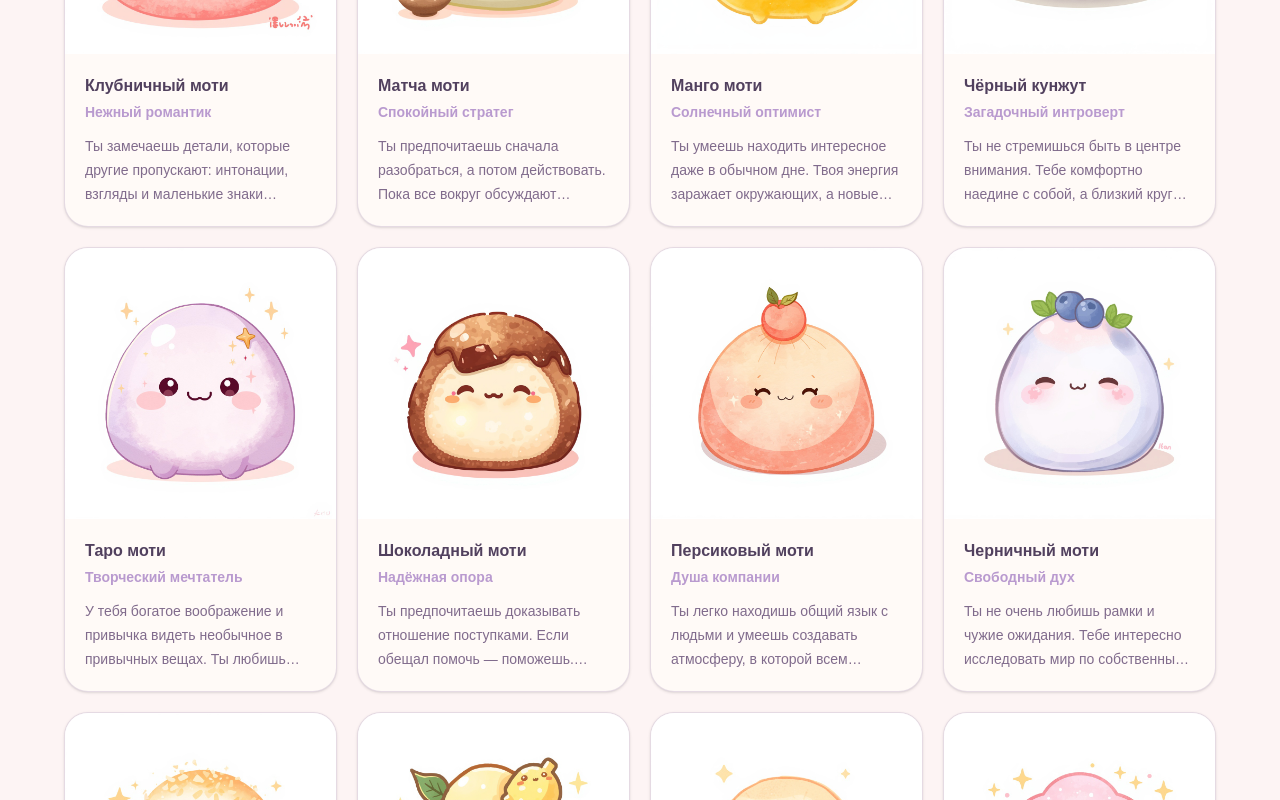
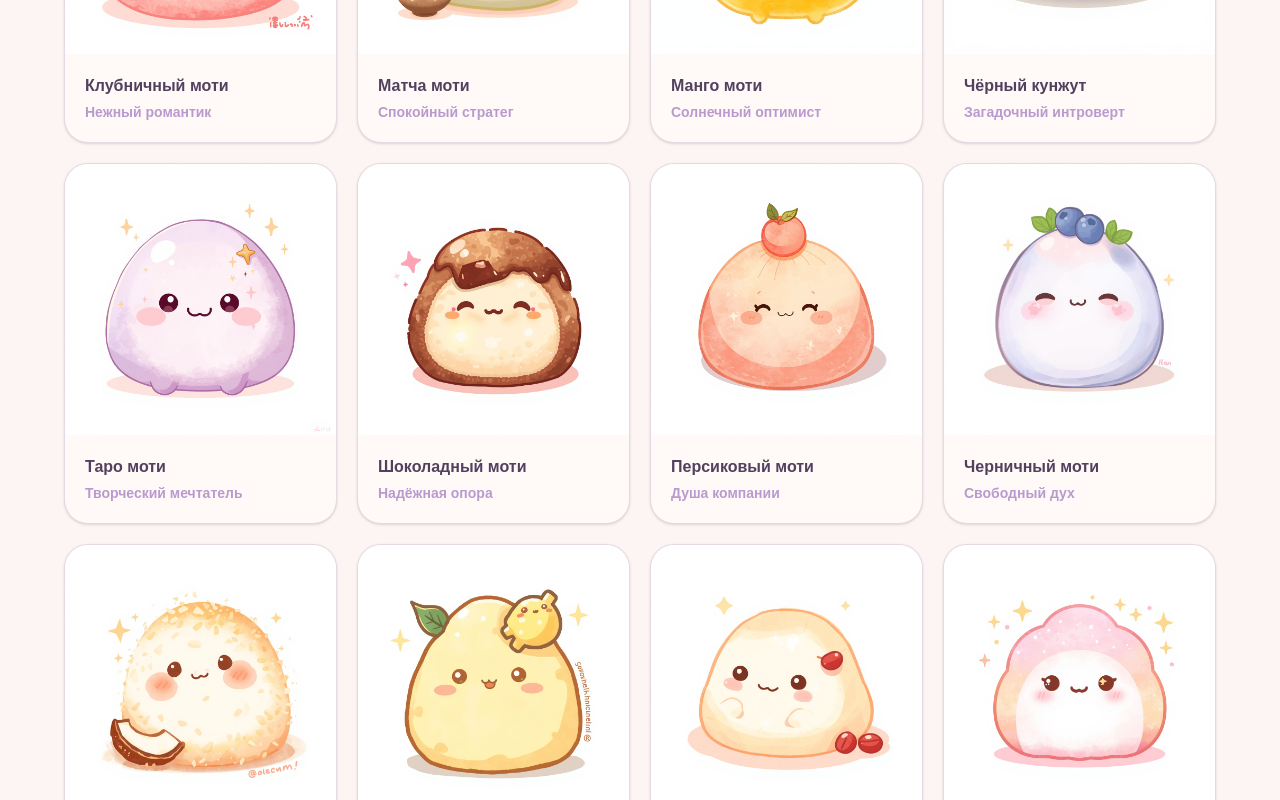
Before and after one commit to Lindfluss/moti, a Next.js app: page / in a window 1280 px wide. Shown: the part 1200-2000 px from the top of the page. Built offline with nearby package versions, Linux system fonts and the light colour scheme.

Commit message:
remove desc

```diff
--- a/app/page.tsx
+++ b/app/page.tsx
@@ -118,9 +118,9 @@ export default function Home() {
                   <p className="mt-1 text-xs font-semibold text-lavender-accent sm:text-sm">
                     {mochi.archetype}
                   </p>
-                  <p className="mt-3 line-clamp-3 text-xs leading-5 text-plum-soft sm:text-sm sm:leading-6">
+                  {/* <p className="mt-3 text-xs leading-5 text-plum-soft sm:text-sm sm:leading-6">
                     {mochi.description}
-                  </p>
+                  </p> */}
                 </div>
               </article>
             ))}
```
